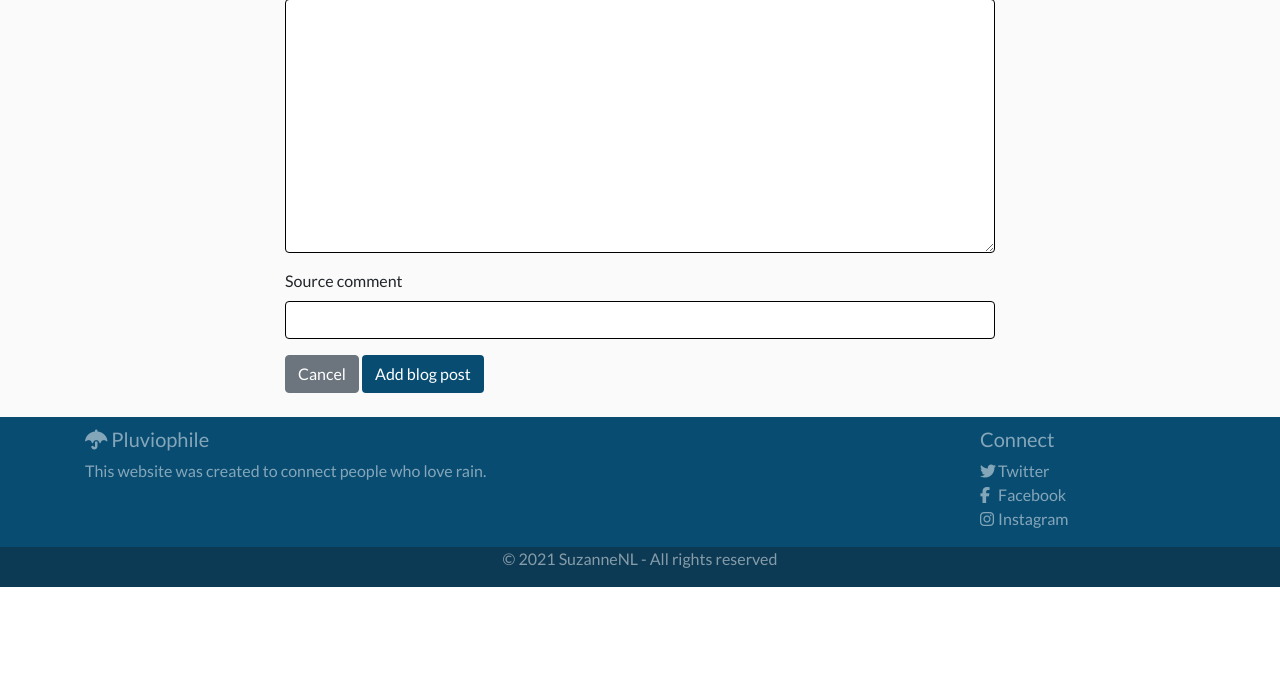
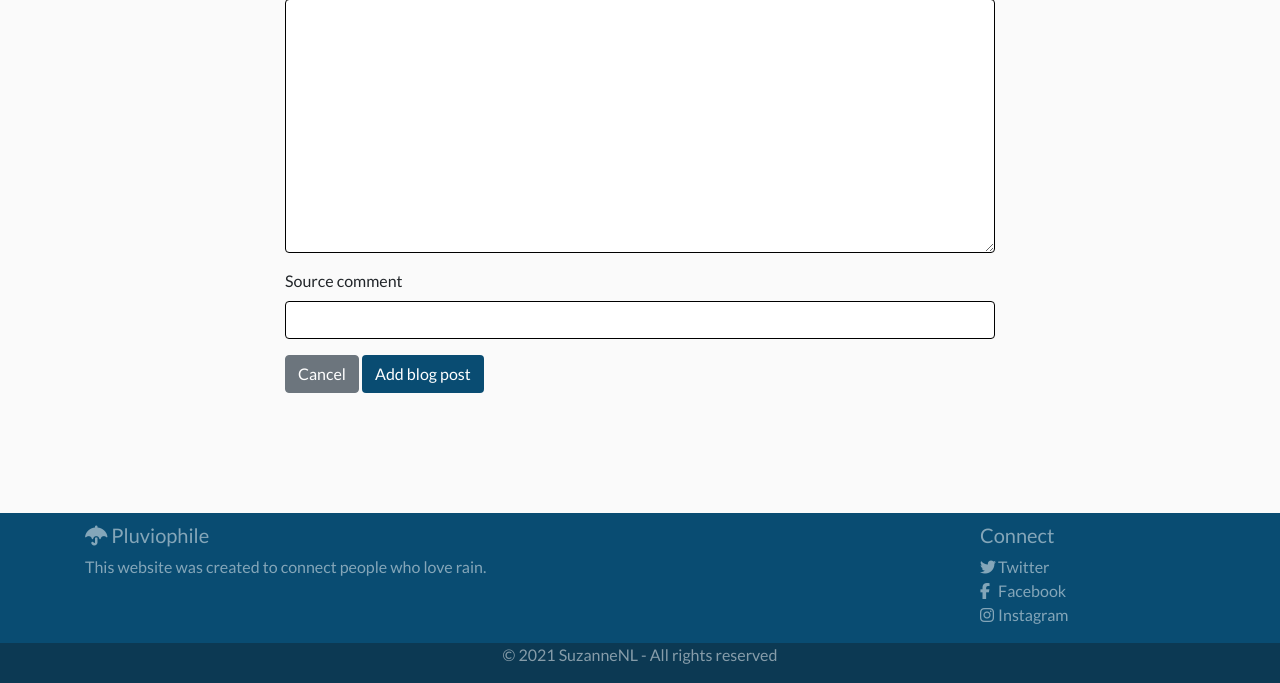
Before and after one commit to SuzanneNL/pluviophile, a Django app: page /blog/add_blogpost/ in a window 1280 px wide. Shown: the part 1517-2200 px from the top of the page. Before the commit the page ends 2104 px from the top, so only its background shows below. Run offline with Django 3.2, Linux system fonts and the light colour scheme; the visitor is signed in with stand-in values (Sample User, id 1); some libraries are stand-ins or nearby versions.

```diff
--- a/static/css/base.css
+++ b/static/css/base.css
@@ -87,6 +87,10 @@ body {
 .brand,
 .blog-post-title {
     font-weight: 400;
+}
+
+.extra-space {
+    margin-top: 120px;
 }
 
 /* ------------------------------------------------------ END FOOTER*/
--- a/templates/base.html
+++ b/templates/base.html
@@ -101,7 +101,7 @@
         {% endblock %}
         {% block content %}
         {% endblock %}
-        <br>
+        <div class="extra-space"></div>
         <footer class="page-footer">
             <div class="container">
                 <div class="row">
```
